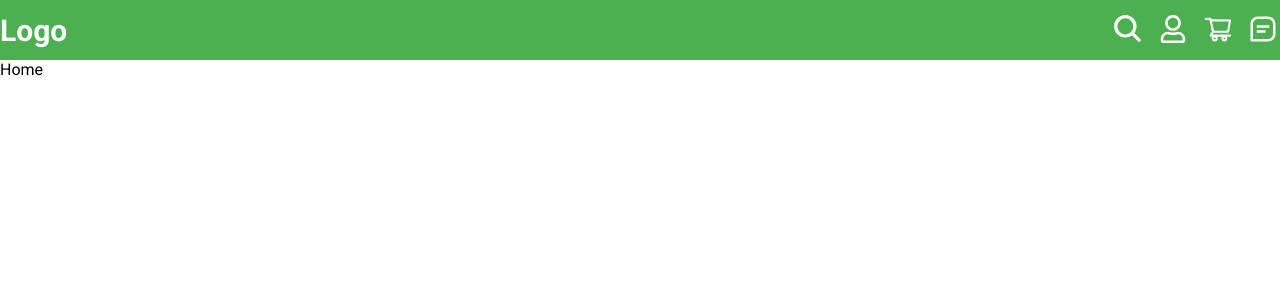
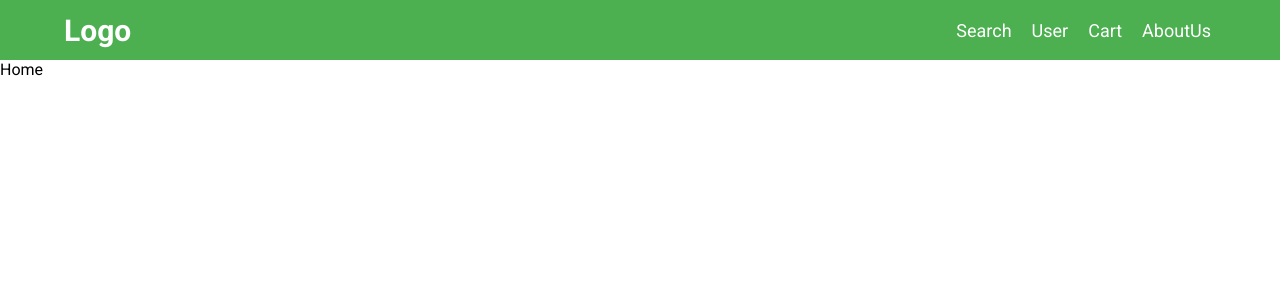
Before and after one commit to tabishabbasi1920st/ecommerce-buisness, a React (Create React App) app: page / in a window 1280 px wide. Shown: the top 300 px of the page. Built offline with nearby package versions, Linux system fonts and the light colour scheme.

Commit message:
Added header and navbar in all route except login register and also implement active route in navbar

```diff
--- /dev/null
+++ b/src/components/Header.js
@@ -0,0 +1,16 @@
+import styled from "styled-components";
+
+const Header = ({ children }) => {
+  return <MainContainer>{children}</MainContainer>;
+};
+
+export default Header;
+
+const MainContainer = styled.header`
+  background-color: #4caf50;
+  padding: 0px 10px;
+
+  @media screen and (min-width: 1024px) {
+    padding: 0px 5%;
+  }
+`;
--- a/src/components/Navbar.js
+++ b/src/components/Navbar.js
@@ -3,49 +3,67 @@ import { IoSearch } from "react-icons/io5";
 import { FaRegUser } from "react-icons/fa";
 import { AiOutlineShoppingCart } from "react-icons/ai";
 import { BiMessageSquareDetail } from "react-icons/bi";
-import { Link } from "react-router-dom";
+import { NavLink, useNavigate } from "react-router-dom";
 
 const NavbarLinks = [
   {
     id: "SEARCH",
-    name: "search",
-    icon: <IoSearch color="#fff" fontSize={33} />,
+    name: "Search",
+    icon: <IoSearch fontSize={33} />,
     route: "/search",
     title: "Search",
   },
   {
     id: "USER",
-    name: "user",
-    icon: <FaRegUser color="#fff" fontSize={28} />,
+    name: "User",
+    icon: <FaRegUser fontSize={28} />,
     route: "/user-profile",
     title: "Profile",
   },
   {
     id: "CART",
-    name: "cart",
-    icon: <AiOutlineShoppingCart color="#fff" fontSize={30} />,
+    name: "Cart",
+    icon: <AiOutlineShoppingCart fontSize={30} />,
     route: "/cart",
     title: "Cart",
   },
   {
     id: "ABOUT_US",
-    name: "aboutUs",
-    icon: <BiMessageSquareDetail color="#fff" fontSize={30} />,
+    name: "AboutUs",
+    icon: <BiMessageSquareDetail fontSize={30} />,
     route: "/about-us",
     title: "About Us",
   },
 ];
 
 const Navbar = () => {
-  const renderLogo = () => <LogoTxt>Logo</LogoTxt>;
+  const navigate = useNavigate();
+
+  const renderLogo = () => (
+    <LogoTxt onClick={() => navigate("/")}>Logo</LogoTxt>
+  );
+
+  const isLinkActive = (route) => {
+    const url = new URL(window.location.href);
+    const pathname = url.pathname;
+    return pathname === route;
+  };
 
   const renderNavLinks = () => {
     return (
       <NavLinksContainer>
         {NavbarLinks.map((link) => (
-          <Link key={link.id} to={link.route} title={link.title}>
-            <LinkButton>{link.icon}</LinkButton>
-          </Link>
+          <CustomNavLink
+            key={link.id}
+            to={link.route}
+            title={link.title}
+            isActive={isLinkActive(link.route)}
+          >
+            <LinkButton isActive={isLinkActive(link.route)}>
+              {link.icon}
+            </LinkButton>
+            <LinkName isActive={isLinkActive(link.route)}>{link.name}</LinkName>
+          </CustomNavLink>
         ))}
       </NavLinksContainer>
     );
@@ -71,6 +89,7 @@ const MainContainer = styled.nav`
 
 const LogoTxt = styled.h1`
   font-size: 30px;
+  cursor: pointer;
 `;
 
 const NavLinksContainer = styled.ul`
@@ -81,9 +100,34 @@ const NavLinksContainer = styled.ul`
   margin-left: auto;
 `;
 
+const CustomNavLink = styled(NavLink)`
+  color: ${({ isActive }) => (isActive ? "red" : "#fff")};
+  background-color: ${({ isActive }) => (isActive ? "#c8e6c9" : "transparent")};
+  border-radius: 5px;
+
+  @media screen and (min-width: 576px) {
+    padding: 5px;
+  }
+`;
+
 const LinkButton = styled.button`
-  height: 50px;
-  width: 35px;
+  height: 40px;
+  padding: 3px;
+  border-radius: 5px;
   border: none;
-  background-color: transparent;
+  background-color: ${({ isActive }) => (isActive ? "#c8e6c9" : "transparent")};
+  color: ${({ isActive }) => (isActive ? "#757575" : "#fff")};
+
+  @media screen and (min-width: 576px) {
+    display: none;
+  }
 `;
+
+const LinkName = styled.p`
+  color: ${({ isActive }) => (isActive ? "#757575" : "#fff")};
+  font-size: 18px;
+
+  @media screen and (max-width: 576px) {
+    display: none;
+  }
+`;
--- a/src/pages/AboutUs.js
+++ b/src/pages/AboutUs.js
@@ -1,9 +1,21 @@
-import React from 'react'
+import styled from "styled-components";
+import Header from "../components/Header";
+import Navbar from "../components/Navbar";
 
 const AboutUs = () => {
   return (
-    <div>AboutUs</div>
-  )
-}
+    <MainContainer>
+      <Header>
+        <Navbar />
+      </Header>
+      AboutUs
+    </MainContainer>
+  );
+};
 
-export default AboutUs
+export default AboutUs;
+
+const MainContainer = styled.div`
+  min-height: 100vh;
+  width: 100%;
+`;
--- a/src/pages/Cart.js
+++ b/src/pages/Cart.js
@@ -1,9 +1,21 @@
-import React from 'react'
+import styled from "styled-components";
+import Header from "../components/Header";
+import Navbar from "../components/Navbar";
 
 const Cart = () => {
   return (
-    <div>Cart</div>
-  )
-}
+    <MainContainer>
+      <Header>
+        <Navbar />
+      </Header>
+      Cart
+    </MainContainer>
+  );
+};
 
-export default Cart
+export default Cart;
+
+const MainContainer = styled.div`
+  min-height: 100vh;
+  width: 100%;
+`;
--- a/src/pages/Home.js
+++ b/src/pages/Home.js
@@ -1,10 +1,13 @@
 import styled from "styled-components";
+import Header from "../components/Header";
 import Navbar from "../components/Navbar";
 
 const Home = () => {
   return (
     <MainContainer>
-      <Navbar />
+      <Header>
+        <Navbar />
+      </Header>
       Home
     </MainContainer>
   );
--- a/src/pages/Search.js
+++ b/src/pages/Search.js
@@ -1,9 +1,18 @@
-import React from 'react'
+import styled from "styled-components";
+import Header from "../components/Header";
+import Navbar from "../components/Navbar";
 
 const Search = () => {
   return (
-    <div>Search</div>
-  )
-}
+    <MainContainer>
+      <Header>
+        <Navbar />
+      </Header>
+      Search
+    </MainContainer>
+  );
+};
 
-export default Search
+export default Search;
+
+const MainContainer = styled.div``;
--- a/src/pages/UserProfile.js
+++ b/src/pages/UserProfile.js
@@ -1,9 +1,21 @@
-import React from 'react'
+import styled from "styled-components";
+import Header from "../components/Header";
+import Navbar from "../components/Navbar";
 
 const UserProfile = () => {
   return (
-    <div>UserProfile</div>
-  )
-}
+    <MainContainer>
+      <Header>
+        <Navbar />
+      </Header>
+      UserProfile
+    </MainContainer>
+  );
+};
 
-export default UserProfile
+export default UserProfile;
+
+const MainContainer = styled.div`
+  min-height: 100vh;
+  width: 100%;
+`;
```
